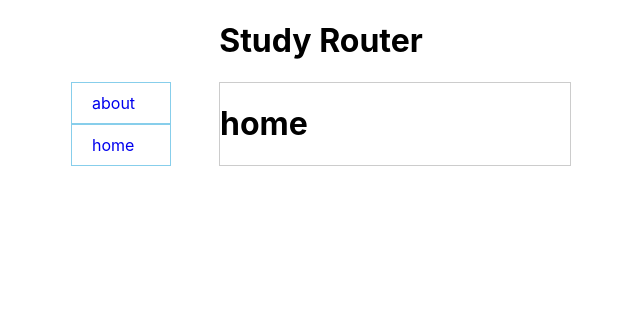
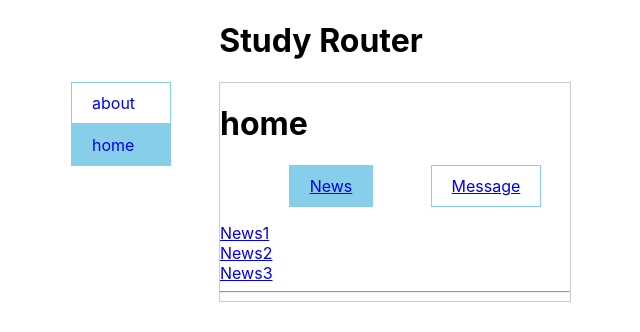
Before and after one commit to ErXun/react-demo, a React (Create React App) app: page /home/news in a window 1280 px wide. Shown: the top 332 px of the page, without its empty margins (319-959 px from the left). Built offline with nearby package versions, Linux system fonts and the light colour scheme.

Commit message:
学习路由传参

```diff
--- a/package.json
+++ b/package.json
@@ -8,6 +8,7 @@
     "@testing-library/user-event": "^12.6.0",
     "react": "^17.0.1",
     "react-dom": "^17.0.1",
+    "react-router-dom": "5.2.0",
     "react-scripts": "4.0.1",
     "web-vitals": "^0.2.4"
   },
--- /dev/null
+++ b/src/components/StudyRouter/Home/index.css
@@ -0,0 +1,9 @@
+ul,
+li {
+  list-style: none;
+}
+
+.nav {
+  display: flex;
+  justify-content: space-around;
+}
--- a/src/components/StudyRouter/Home/index.jsx
+++ b/src/components/StudyRouter/Home/index.jsx
@@ -1,10 +1,32 @@
 import React, { Component } from 'react'
+import { Route, Switch, Redirect } from 'react-router-dom'
+import './index.css'
+import MyNavLink from '../components/MyNavLink'
+import Message from './message'
+import News from './news'
 
-export default class index extends Component {
+
+export default class Home extends Component {
   render() {
+    // console.log(`this.props`, this.props)
     return (
       <div>
         <h1>home</h1>
+        <ul className="nav">
+          <li>
+            <MyNavLink to="/home/news">News</MyNavLink>
+          </li>
+          <li>
+            <MyNavLink to="/home/message">Message</MyNavLink>
+          </li>
+        </ul>
+        <div>
+          <Switch>
+            <Route path="/home/news" component={News} />
+            <Route path="/home/message" component={Message} />
+            <Redirect to="/home/message" />
+          </Switch>
+        </div>
       </div>
     )
   }
--- /dev/null
+++ b/src/components/StudyRouter/Home/message/index.jsx
@@ -0,0 +1,11 @@
+import React, { Component } from 'react'
+
+export default class Message extends Component {
+  render() {
+    return (
+      <div>
+        Message
+      </div>
+    )
+  }
+}
--- /dev/null
+++ b/src/components/StudyRouter/Home/news/detail/index.jsx
@@ -0,0 +1,18 @@
+import React, { Component } from 'react'
+
+export default class Detail extends Component {
+  render() {
+    const { id, title } = this.props.match.params
+    console.log(`this.props`, this.props)
+    return (
+      <div>
+        <div>
+          id:{id}
+        </div>
+        <div>
+          title:{title}
+        </div>
+      </div>
+    )
+  }
+}
--- /dev/null
+++ b/src/components/StudyRouter/Home/news/index.jsx
@@ -0,0 +1,43 @@
+import React, { Component } from 'react'
+import { Link, Route } from 'react-router-dom'
+import Detail from './detail'
+
+
+
+const listData = [
+  {
+    id: 1,
+    title: 'News1'
+  },
+  {
+    id: 2,
+    title: 'News2'
+  },
+  {
+    id: 3,
+    title: 'News3'
+  },
+]
+
+
+export default class News extends Component {
+  state = {
+    listData
+  }
+  render() {
+    const { listData } = this.state
+    return (
+      <div>
+        {
+          listData.map(item => (
+            <li key={item.id}>
+              <Link to={`/home/news/detail/${item.id}/${item.title}`}>{item.title}</Link>
+            </li>
+          ))
+        }
+        <hr />
+        <Route path={`/home/news/detail/:id/:title`} component={Detail} />
+      </div>
+    )
+  }
+}
--- /dev/null
+++ b/src/components/StudyRouter/components/MyNavLink.jsx
@@ -0,0 +1,11 @@
+import React, { Component } from 'react'
+import '../index.css'
+import { NavLink } from 'react-router-dom'
+
+export default class MyNavLink extends Component {
+  render() {
+    return (
+      <NavLink className="link" activeClassName="demo" {...this.props} />
+    )
+  }
+}
--- a/src/components/StudyRouter/index.css
+++ b/src/components/StudyRouter/index.css
@@ -25,3 +25,6 @@
   border: 1px solid #ccc;
 
 }
+.demo{
+  background-color: skyblue;
+}
--- a/src/components/StudyRouter/index.jsx
+++ b/src/components/StudyRouter/index.jsx
@@ -1,8 +1,9 @@
 import React, { Component } from 'react'
-import { Link, Route } from 'react-router-dom'
+import { Route, Switch, Redirect } from 'react-router-dom'
 import './index.css'
 import About from './About'
 import Home from './Home'
+import MyNavLink from './components/MyNavLink'
 
 export default class index extends Component {
   render() {
@@ -12,13 +13,22 @@ export default class index extends Component {
         <div className="container">
           <div className="side_bar">
             {/* 编写路由链接 */}
-            <Link to="/about" className="link">about</Link>
-            <Link to="/home" className="link">home</Link>
+            {/* <Link to="/about" className="link">about</Link> */}
+            {/* <NavLink to="/about" className="link" activeClassName="demo">about</NavLink> */}
+            {/* 对 Navlink 进行封装 */}
+            <MyNavLink to="/about">about</MyNavLink>
+            {/* <NavLink to="/home" className="link" activeClassName="demo">home</NavLink> */}
+            <MyNavLink to="/home">home</MyNavLink>
           </div>
+
+
           <div className="content">
             {/* 注册路由 */}
-            <Route path="/about" component={About} />
-            <Route path="/home" component={Home} />
+            <Switch>
+              <Route path="/about" component={About} />
+              <Route path="/home" component={Home} />
+              <Redirect to="/about" />
+            </Switch>
           </div>
         </div>
       </div>
--- a/src/components/ToDoList/ToDoList.jsx
+++ b/src/components/ToDoList/ToDoList.jsx
@@ -77,9 +77,6 @@ export default class ToDoList extends Component {
     })
   }
 
-
-
-
   render() {
     const { tasks } = this.state
     return (
--- a/src/index.js
+++ b/src/index.js
@@ -14,6 +14,10 @@ ReactDOM.render(
   document.getElementById('root')
 );
 
+// if (module.hot) {
+//   module.hot.accept();
+// }
+
 // If you want to start measuring performance in your app, pass a function
 // to log results (for example: reportWebVitals(console.log))
 // or send to an analytics endpoint. Learn more: https://bit.ly/CRA-vitals
```
Also changed, not shown: 2 other files (tests, documents, lock files or other folders).
